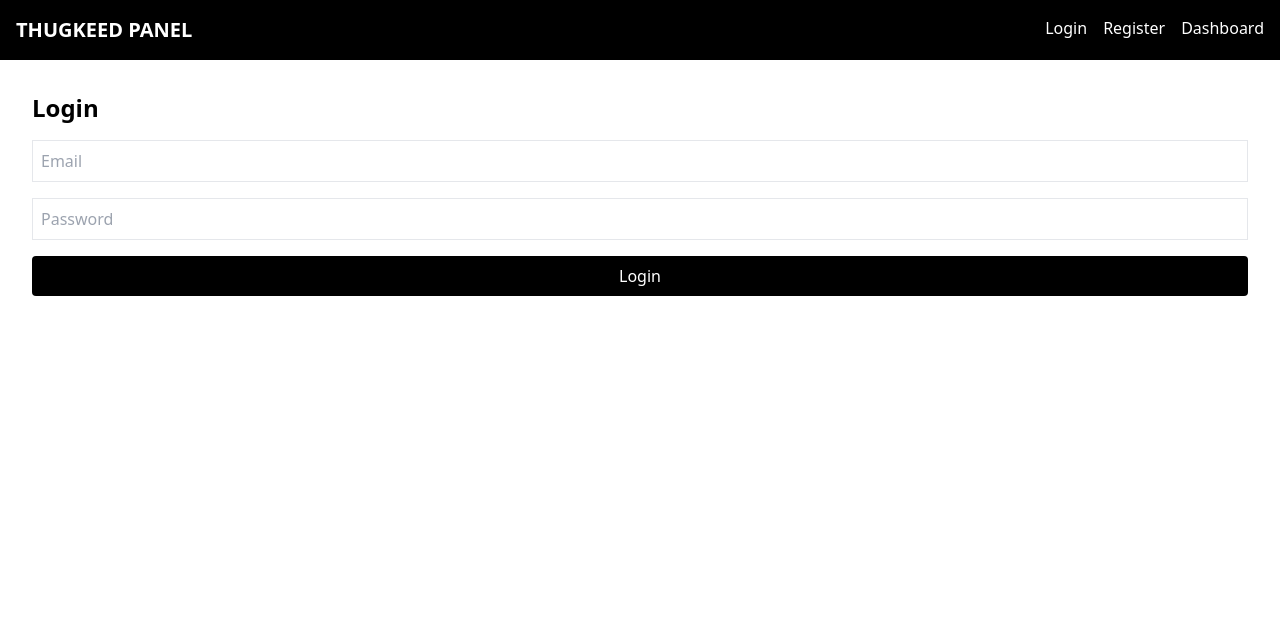
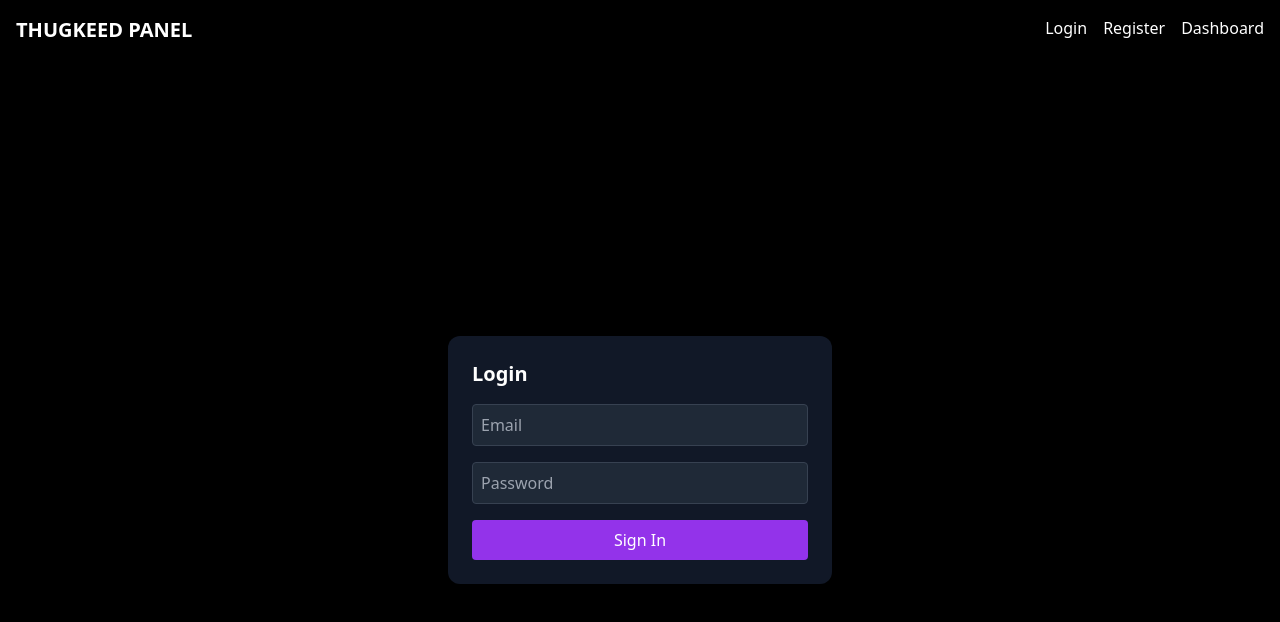
Before and after one commit to DORA-ID/THUGKEED-UNLIMITED-PANEL, a React (Create React App) app: page / in a window 1280 px wide. Shown: the top 622 px of the page. Built offline with nearby package versions, Linux system fonts and the light colour scheme; the HTML template or start-up script is replaced by a standard one.

Commit message:
Update login.js

```diff
--- a/src/pages/login.js
+++ b/src/pages/login.js
@@ -1,16 +1,26 @@
-import React from "react";
+import React from 'react';
 
-function Login() {
+export default function Login() {
   return (
-    <div className="p-8">
-      <h2 className="text-2xl font-bold">Login</h2>
-      <form className="flex flex-col space-y-4 mt-4">
-        <input type="email" placeholder="Email" className="p-2 border" />
-        <input type="password" placeholder="Password" className="p-2 border" />
-        <button className="bg-black text-white p-2 rounded">Login</button>
-      </form>
+    <div className="min-h-screen flex items-center justify-center bg-black text-white">
+      <div className="p-6 bg-gray-900 rounded-xl shadow-xl w-full max-w-sm">
+        <h1 className="text-xl font-bold mb-4">Login</h1>
+        <form className="space-y-4">
+          <input
+            type="email"
+            placeholder="Email"
+            className="w-full p-2 rounded bg-gray-800 border border-gray-700 text-white"
+          />
+          <input
+            type="password"
+            placeholder="Password"
+            className="w-full p-2 rounded bg-gray-800 border border-gray-700 text-white"
+          />
+          <button className="w-full bg-purple-600 hover:bg-purple-700 text-white py-2 rounded">
+            Sign In
+          </button>
+        </form>
+      </div>
     </div>
   );
-}
-
-export default Login;
+    }
```
